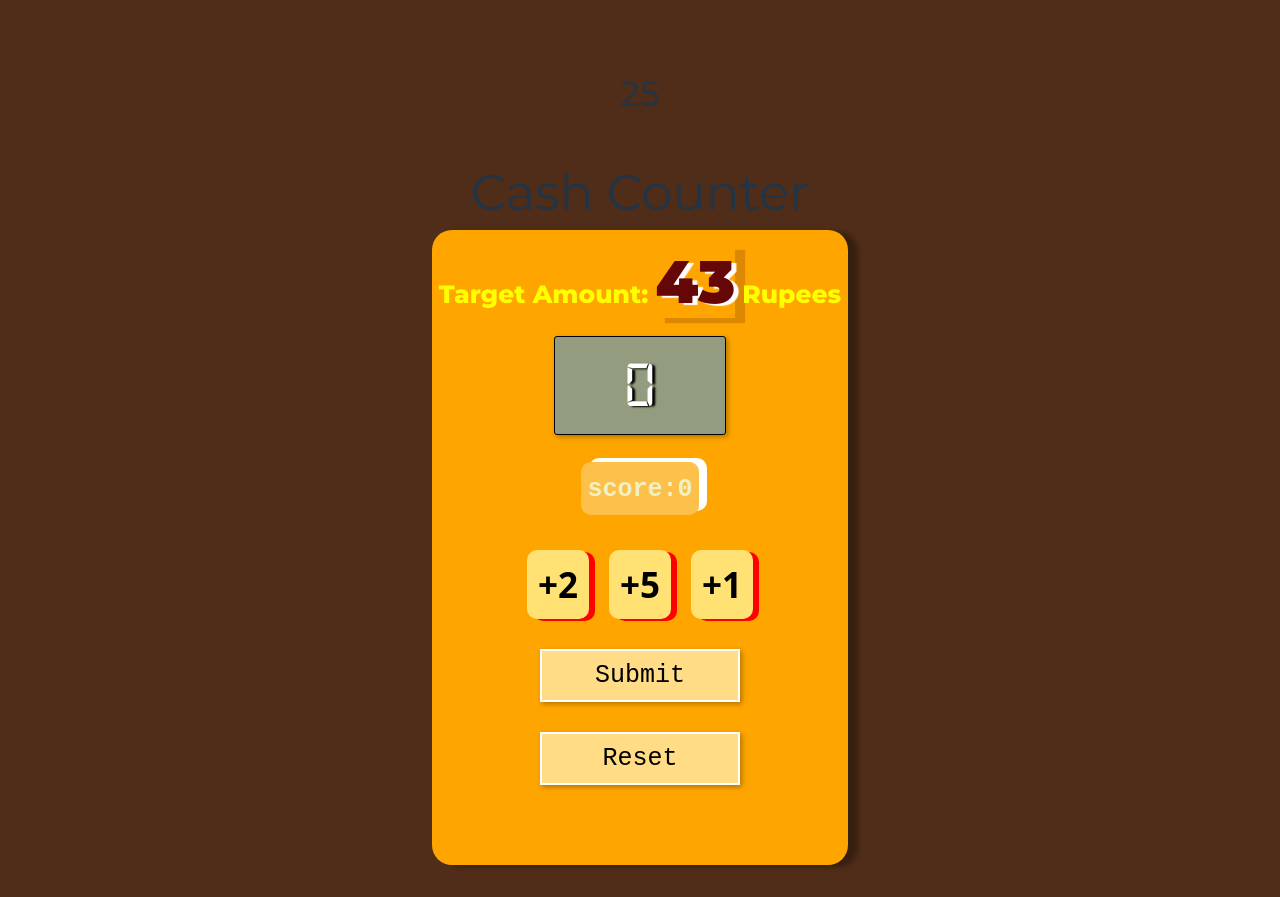
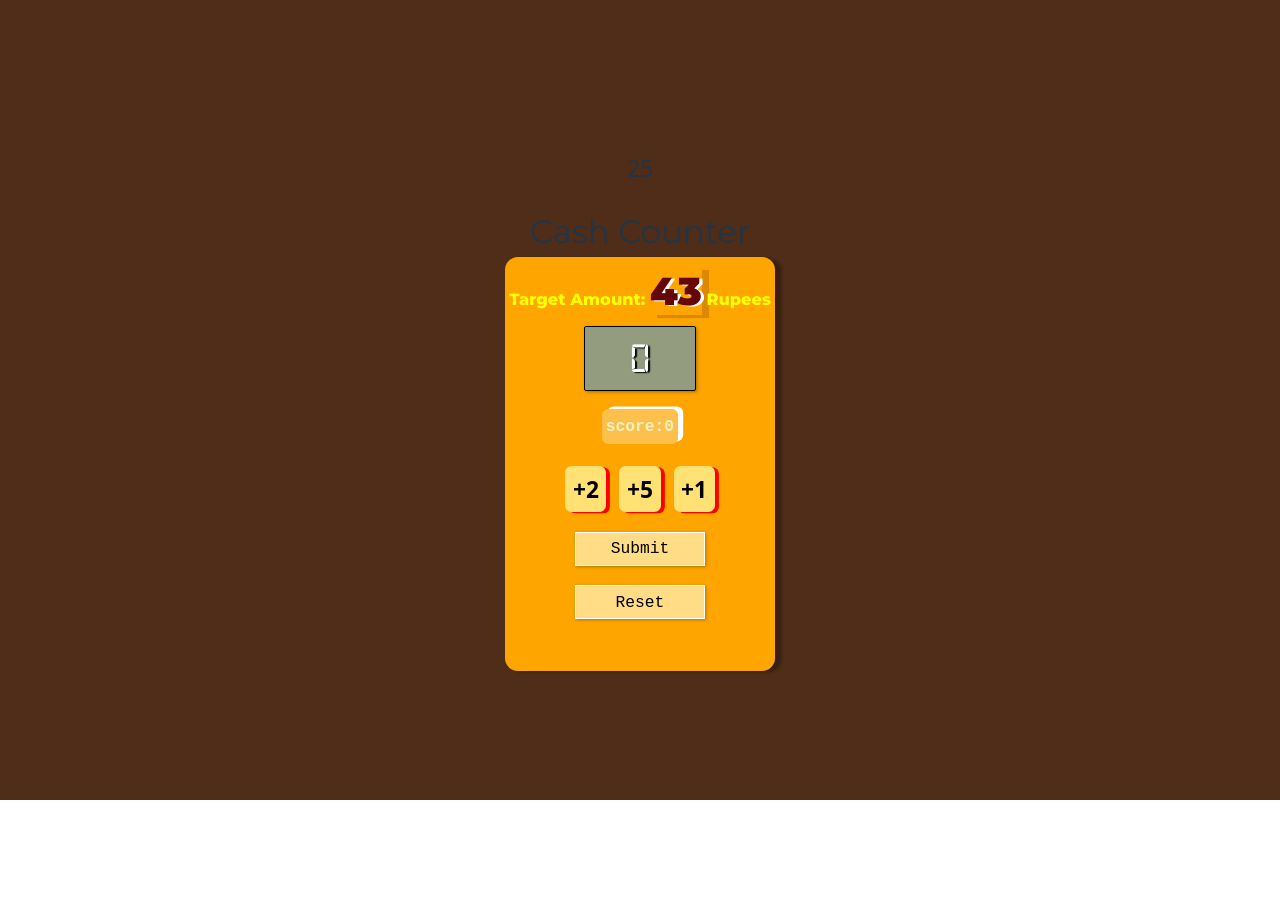
Before and after one commit to jaseel-101/Cash-Counter, a React (Vite) app: page /Cash-Counter/game in a window 1280 px wide. After the commit the page ends 800 px from the top, so only its background shows below. Built offline with nearby package versions, Linux system fonts and the light colour scheme.

Commit message:
updated game logic

```diff
--- a/src/App.css
+++ b/src/App.css
@@ -1,9 +1,12 @@
+
+
 
 #root {
 max-width: 1280px;
 margin: 0 auto;
 padding: 2rem;
 text-align: center;
+  zoom: 0.65; /* 80% of original size */
 }
 
 .logo {
```
